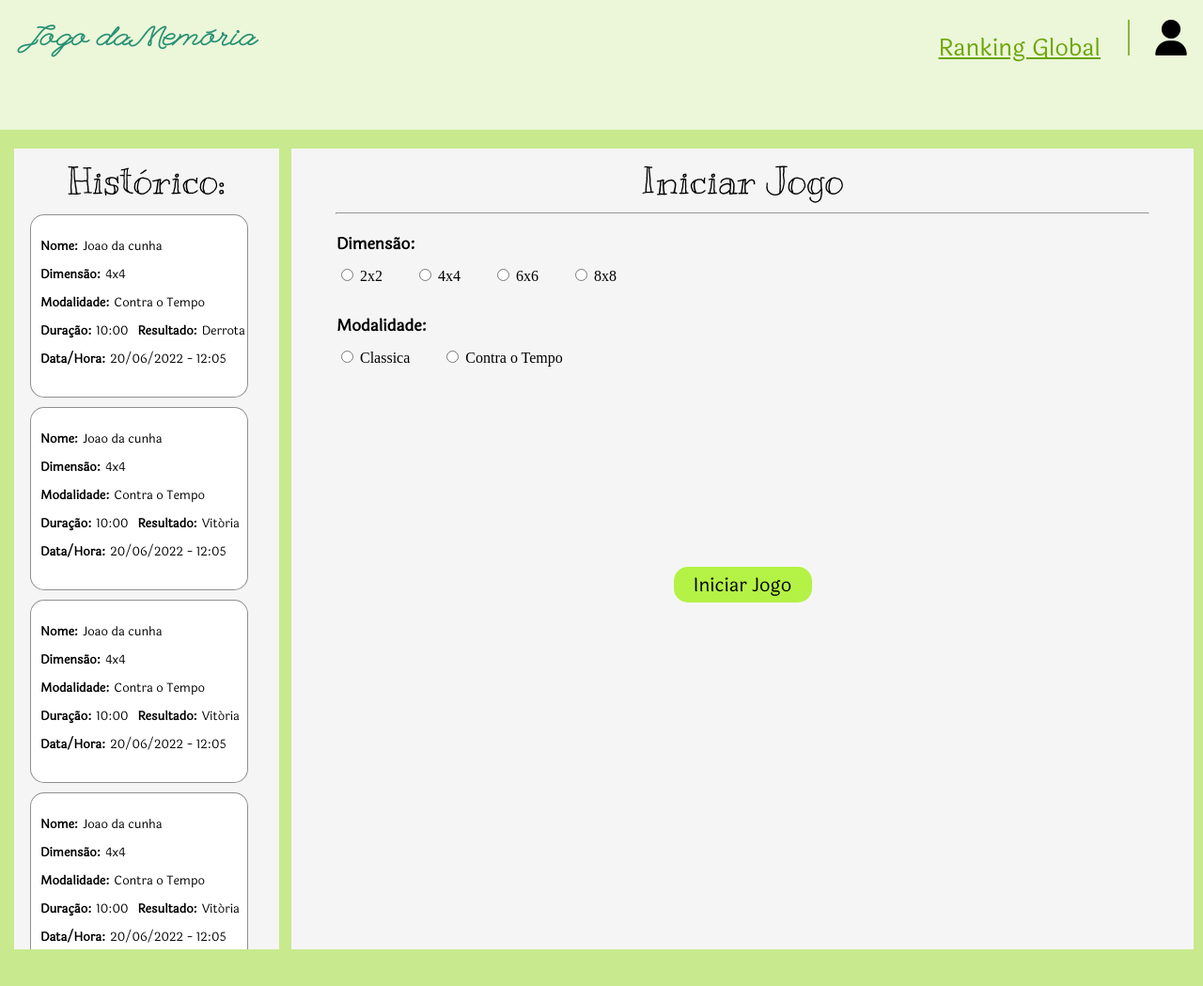
After one commit to iarav/ProjetoWeb-JogoDaMemoria, a PHP site: page /principal_iniciar.html in a window 1280 px wide. The commit adds this page. Shown: the top 1049 px of the page at 94% size. Run offline with PHP 8.4, Linux system fonts and the light colour scheme.

Commit message:
mudancas finais hj - 31ago

```diff
--- a/login.css
+++ b/login.css
@@ -75,7 +75,7 @@ form .Sem_cadastro{
     left: 509px;
     top: 443px;
 
-    font-family: 'Laila';
+    font-family: laila;
     font-style: normal;
     font-weight: 500;
     font-size: 15px;
@@ -102,7 +102,7 @@ text-align: center;
 cursor: pointer;
 color: #000000;
 border: 0 none;
-background: #B4F246;
+background: var(--verde-botao);
 
 margin: 0px;
 
@@ -119,7 +119,7 @@ form .Botao_entrar{
     /* left: 569px;
     top: 533px; */
 
-    background: #B4F246;
+    background: var(--verde-botao);
     border-radius: 15px;
     display:flex;
     flex-direction: column;
--- a/principal.css
+++ b/principal.css
@@ -3,6 +3,34 @@
     grid-template-columns: 1fr 2fr;
     grid-auto-rows: 70vh;
  }
+
+#cabecalho{
+    position: absolute;
+    right: 15px;
+    top: 5px;
+}
+
+#cabecalho li{
+    display: inline;
+}
+
+#cabecalho li .ranking{
+    margin-right: 25px;
+    font-family: laila;
+    font-style: normal;
+    font-weight: 400;
+    font-size: 25px;
+    text-align: center;
+    text-decoration-line: underline;
+    color: #6DA609;
+}
+
+#cabecalho img{
+    width: 38px;
+    height: 38px;
+    padding-left: 25px;
+    border-left: 2px solid #8BB73E;
+}
 
 #historico{
     width: 22vw;
@@ -13,7 +41,7 @@
     overflow-y: scroll;
 }
 
-#iniciar-jogo{
+#iniciar-jogo, #jogando{
     width: 75vw;
     height: 80vh;
     background: var(--cinza-fundo);
@@ -106,18 +134,18 @@ form label{
 .botao-jogar .jogar{
     width: 147px;
     height: 38px;
-    background: #B4F246;
+    background: var(--verde-botao);
     border-radius: 15px;
     text-align: center;
     cursor: pointer;
     border: 0 none;
-
     font-family: laila;
     font-style: normal;
     font-weight: 500;
     font-size: 20px;
 }
 
-#jogando{
-    display: none;
+.botao-jogar .jogar a{
+    text-decoration: none;
+    color: black;
 }
--- /dev/null
+++ b/principal_iniciar.html
@@ -0,0 +1,174 @@
+<!DOCTYPE html>
+<html lang="pt-br">
+<head>
+    <meta charset="UTF-8">
+    <meta http-equiv="X-UA-Compatible" content="IE=edge">
+    <meta name="viewport" content="width=device-width, initial-scale=1.0">
+    <title>Pagina Principal</title>
+    <link rel="stylesheet" href="principal.css">
+    <link rel="stylesheet" href="global.css">
+</head>
+<body>
+    <header>
+        <h1>Jogo da Memória</h1>
+    </header>
+    <nav id="cabecalho">
+        <ul>
+            <li><a class="ranking" href="#">Ranking Global</a></li>
+            <li><a href="#"><img src="./images/userIcon.png" alt="Icone de perfil do usuario"></a></li>
+        </ul>
+    </nav>
+    <div id="conteudo">
+        <div id="historico">
+            <h2>Histórico:</h2>
+            <div class="hist-box">
+                <div class="linha-hist">
+                    <p class="p-atributo">Nome: </p>
+                    <p class="p-info">Joao da cunha</p>
+                </div>
+                <div class="linha-hist">
+                    <p class="p-atributo">Dimensão: </p>
+                    <p class="p-info">4x4</p>
+                </div>
+                <div class="linha-hist">
+                    <p class="p-atributo">Modalidade: </p>
+                    <p class="p-info">Contra o Tempo</p>
+                </div>
+                <div class="linha-hist-dupla">
+                    <div class="linha-hist">
+                        <p class="p-atributo">Duração: </p>
+                        <p class="p-info">10:00</p>
+                    </div>
+                    <div class="linha-hist">
+                        <p class="p-atributo">Resultado: </p>
+                        <p class="p-info">Derrota</p>
+                    </div>
+                </div>
+                <div class="linha-hist">
+                    <p class="p-atributo">Data/Hora: </p>
+                    <p class="p-info">20/06/2022 - 12:05</p>
+                </div>
+            </div>
+            <div class="hist-box">
+                <div class="linha-hist">
+                    <p class="p-atributo">Nome: </p>
+                    <p class="p-info">Joao da cunha</p>
+                </div>
+                <div class="linha-hist">
+                    <p class="p-atributo">Dimensão: </p>
+                    <p class="p-info">4x4</p>
+                </div>
+                <div class="linha-hist">
+                    <p class="p-atributo">Modalidade: </p>
+                    <p class="p-info">Contra o Tempo</p>
+                </div>
+                <div class="linha-hist-dupla">
+                    <div class="linha-hist">
+                        <p class="p-atributo">Duração: </p>
+                        <p class="p-info">10:00</p>
+                    </div>
+                    <div class="linha-hist">
+                        <p class="p-atributo">Resultado: </p>
+                        <p class="p-info">Vitória</p>
+                    </div>
+                </div>
+                <div class="linha-hist">
+                    <p class="p-atributo">Data/Hora: </p>
+                    <p class="p-info">20/06/2022 - 12:05</p>
+                </div>
+            </div>
+            <div class="hist-box">
+                <div class="linha-hist">
+                    <p class="p-atributo">Nome: </p>
+                    <p class="p-info">Joao da cunha</p>
+                </div>
+                <div class="linha-hist">
+                    <p class="p-atributo">Dimensão: </p>
+                    <p class="p-info">4x4</p>
+                </div>
+                <div class="linha-hist">
+                    <p class="p-atributo">Modalidade: </p>
+                    <p class="p-info">Contra o Tempo</p>
+                </div>
+                <div class="linha-hist-dupla">
+                    <div class="linha-hist">
+                        <p class="p-atributo">Duração: </p>
+                        <p class="p-info">10:00</p>
+                    </div>
+                    <div class="linha-hist">
+                        <p class="p-atributo">Resultado: </p>
+                        <p class="p-info">Vitória</p>
+                    </div>
+                </div>
+                <div class="linha-hist">
+                    <p class="p-atributo">Data/Hora: </p>
+                    <p class="p-info">20/06/2022 - 12:05</p>
+                </div>
+            </div>
+            <div class="hist-box">
+                <div class="linha-hist">
+                    <p class="p-atributo">Nome: </p>
+                    <p class="p-info">Joao da cunha</p>
+                </div>
+                <div class="linha-hist">
+                    <p class="p-atributo">Dimensão: </p>
+                    <p class="p-info">4x4</p>
+                </div>
+                <div class="linha-hist">
+                    <p class="p-atributo">Modalidade: </p>
+                    <p class="p-info">Contra o Tempo</p>
+                </div>
+                <div class="linha-hist-dupla">
+                    <div class="linha-hist">
+                        <p class="p-atributo">Duração: </p>
+                        <p class="p-info">10:00</p>
+                    </div>
+                    <div class="linha-hist">
+                        <p class="p-atributo">Resultado: </p>
+                        <p class="p-info">Vitória</p>
+                    </div>
+                </div>
+                <div class="linha-hist">
+                    <p class="p-atributo">Data/Hora: </p>
+                    <p class="p-info">20/06/2022 - 12:05</p>
+                </div>
+            </div>
+        </div>
+        <div id="jogo">
+            <div id="iniciar-jogo">
+                <h2>Iniciar Jogo</h2>
+                <hr>
+                <div id="forms">
+                    <div class="dimensao">
+                        <h3>Dimensão:</h3>
+                        <form>
+                            <input type="radio" id="2x2" name="dimensao" value="2x2">
+                            <label for="2x2">2x2</label>
+                            <input type="radio" id="4x4" name="dimensao" value="4x4">
+                            <label for="4x4">4x4</label>
+                            <input type="radio" id="6x6" name="dimensao" value="6x6">
+                            <label for="6x6">6x6</label>
+                            <input type="radio" id="8x8" name="dimensao" value="8x8">
+                            <label for="8x8">8x8</label>
+                        </form>
+                    </div>
+                    <div class="modalidade">
+                        <h3>Modalidade:</h3>
+                        <form id="form_jogar">
+                            <input type="radio" id="Classica" name="modalidade" value="Classica">
+                            <label for="Classica">Classica</label>
+                            <input type="radio" id="ContraTempo" name="modalidade" value="ContraTempo">
+                            <label for="ContraTempo">Contra o Tempo</label>
+                        </form>
+                    </div>
+                    <div class="botao-jogar">
+                        <button class="jogar" type="button" form="form_jogar">
+                            <a href="principal_jogando.html">Iniciar Jogo</a>
+                        </button>
+                    </div>
+                </div>
+            </div>
+        </div>
+    </div>
+</body>
+</html>
```
Also changed, not shown: principal_jogando.html (renamed from principal.html, +7 -35 lines), images/userIcon.png (added).
